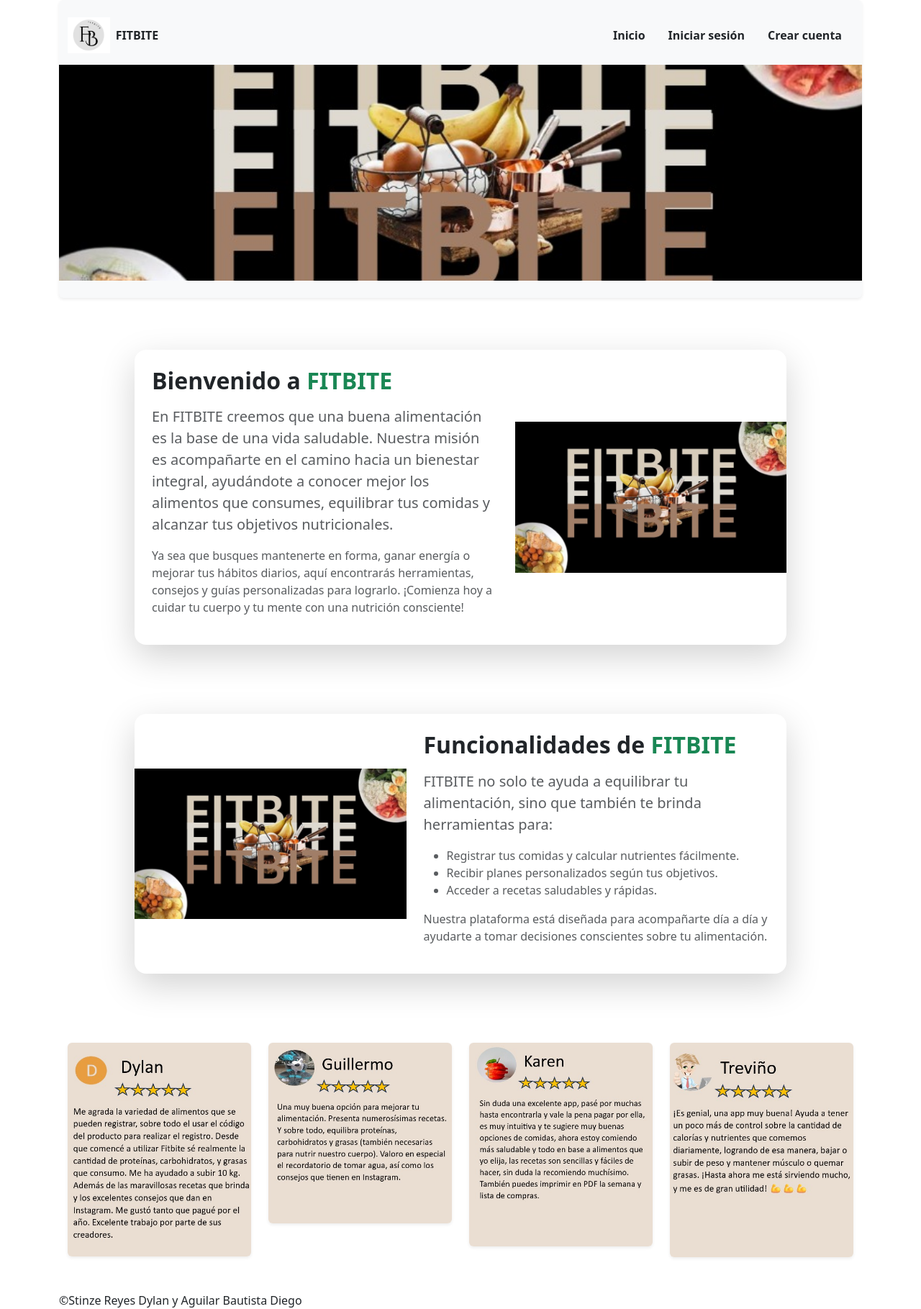
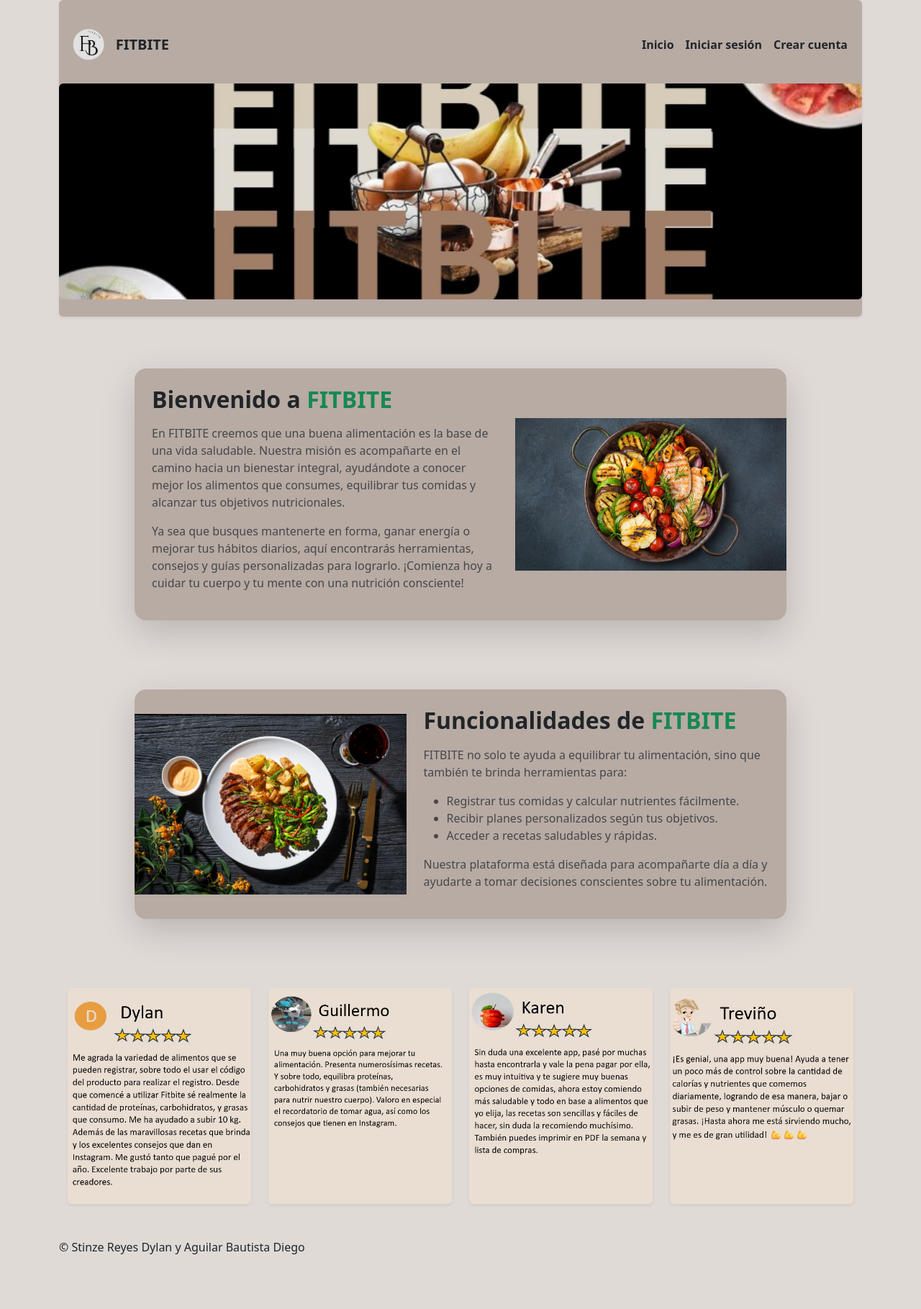
Before and after one commit to DylanStinz/nuriapp, a Flask app: page / in a window 1280 px wide. Shown: the whole page at 72% size. After the commit the page ends 1743 px from the top, so only its background shows below. Run offline with Flask 3, Linux system fonts and the light colour scheme.

Commit message:
actualizacion

```diff
--- /dev/null
+++ b/entorno/pyvenv.cfg
@@ -0,0 +1,5 @@
+home = C:\Python312
+include-system-site-packages = false
+version = 3.12.6
+executable = C:\Python312\python.exe
+command = C:\Python312\python.exe -m venv C:\Users\usuario\OneDrive\Desktop\nuriapp\entorno
--- a/templates/inicio.html
+++ b/templates/inicio.html
@@ -1,54 +1,69 @@
 <!DOCTYPE html>
-<html lang="en">
+<html lang="esp">
 <head>
   <meta charset="UTF-8">
   <meta name="viewport" content="width=device-width, initial-scale=1.0">
   <title>Document</title>
+
   <link href="https://cdn.jsdelivr.net/npm/bootstrap@5.3.8/dist/css/bootstrap.min.css" rel="stylesheet" integrity="sha384-sRIl4kxILFvY47J16cr9ZwB07vP4J8+LH7qKQnuqkuIAvNWLzeN8tE5YBujZqJLB" crossorigin="anonymous">
 </head>
-<body>
+
+<body style="background-color: #E0DAD7;">
   <main class="container">
-<header class="bg-light text-dark py-4 mb-4 rounded shadow-sm">
-    <div class="container d-flex align-items-center justify-content-between">
 
-        <a href="/" class="d-flex align-items-center text-decoration-none">
-            <img src="{{ url_for('static', filename='image/2.jpg') }}"
+    <header class="text-dark py-4 mb-4 rounded shadow-sm" style="background-color: #B7ABA4;">
+      <nav class="navbar navbar-expand-lg navbar-light">
+        <div class="container">
+
+          <a href="/" class="navbar-brand d-flex align-items-center">
+            <img src="{{ url_for('static', filename='image/8.png') }}"
                  alt="Logo FITBITE"
                  style="height: 50px; width: auto;">
             <span class="fw-bold ms-2 text-dark">FITBITE</span>
           </a>
 
+          <button class="navbar-toggler" type="button" data-bs-toggle="collapse" data-bs-target="#navbarNav"
+                  aria-controls="navbarNav" aria-expanded="false" aria-label="Toggle navigation">
+            <span class="navbar-toggler-icon"></span>
+          </button>
 
-        <nav class="nav">
+          <div class="collapse navbar-collapse justify-content-end" id="navbarNav">
+            <ul class="navbar-nav">
+              <li class="nav-item">
                 <a class="nav-link text-dark fw-semibold" href="/">Inicio</a>
+              </li>
+              <li class="nav-item">
                 <a class="nav-link text-dark fw-semibold" href="/inicio">Iniciar sesión</a>
+              </li>
+              <li class="nav-item">
                 <a class="nav-link text-dark fw-semibold" href="/crear">Crear cuenta</a>
+              </li>
+            </ul>
+          </div>
+        </div>
       </nav>
-    </div>
-
 
       <div class="mt-3">
         <img src="{{ url_for('static', filename='image/1.jpg') }}"
              alt="portada"
-             class="img-fluid w-100"
+             class="img-fluid w-100 rounded"
              style="height: 300px; object-fit: cover;">
       </div>
     </header>
+
 
     <section class="py-5">
       <div class="container">
         <div class="row justify-content-center">
           <div class="col-12 col-lg-10">
-        <div class="card shadow-lg border-0 rounded-4 overflow-hidden">
+            <div class="card shadow-lg border-0 rounded-4 overflow-hidden" style="background-color: #B7ABA4;">
               <div class="row g-0 align-items-center">
-
-
                 <div class="col-md-7">
                   <div class="card-body p-4 text-center text-md-start">
                     <h2 class="fw-bold mb-3">
                       Bienvenido a <span class="text-success">FITBITE</span>
                     </h2>
-                <p class="lead text-muted">
+                    <p class="text-muted">
                       En FITBITE creemos que una buena alimentación es la base de una vida saludable.
                       Nuestra misión es acompañarte en el camino hacia un bienestar integral, ayudándote a conocer
                       mejor los alimentos que consumes, equilibrar tus comidas y alcanzar tus objetivos nutricionales.
@@ -58,13 +73,11 @@
                       aquí encontrarás herramientas, consejos y guías personalizadas para lograrlo.
                       ¡Comienza hoy a cuidar tu cuerpo y tu mente con una nutrición consciente!
                     </p>
-
                   </div>
                 </div>
 
-
                 <div class="col-md-5">
-              <img src="{{ url_for('static', filename='image/1.jpg') }}"
+                  <img src="{{ url_for('static', filename='image/9.webp') }}"
                        class="img-fluid h-100 w-100"
                        alt="Imagen ilustrativa de alimentación saludable FITBITE"
                        style="object-fit: cover;">
@@ -76,27 +89,25 @@
         </div>
       </div>
     </section>
+
     <section class="py-5">
       <div class="container">
         <div class="row justify-content-center">
           <div class="col-12 col-lg-10">
-        <div class="card shadow-lg border-0 rounded-4 overflow-hidden">
+            <div class="card shadow-lg border-0 rounded-4 overflow-hidden" style="background-color: #B7ABA4;">
               <div class="row g-0 align-items-center">
-
-
                 <div class="col-md-5">
-              <img src="{{ url_for('static', filename='image/1.jpg') }}"
+                  <img src="{{ url_for('static', filename='image/10.webp') }}"
                        class="img-fluid h-100 w-100"
                        alt="Imagen ilustrativa de alimentación saludable FITBITE"
                        style="object-fit: cover;">
                 </div>
-
                 <div class="col-md-7">
                   <div class="card-body p-4 text-center text-md-start">
                     <h2 class="fw-bold mb-3">
                       Funcionalidades de <span class="text-success">FITBITE</span>
                     </h2>
-                <p class="lead text-muted">
+                    <p class="text-muted">
                       FITBITE no solo te ayuda a equilibrar tu alimentación, sino que también te brinda herramientas para:
                     </p>
                     <ul class="text-muted">
@@ -107,51 +118,39 @@
                     <p class="text-muted">
                       Nuestra plataforma está diseñada para acompañarte día a día y ayudarte a tomar decisiones conscientes sobre tu alimentación.
                     </p>
-
                   </div>
                 </div>
-
               </div>
             </div>
           </div>
         </div>
       </div>
     </section>
+
     <section class="py-5">
       <div class="container">
         <div class="row g-4">
-
           <div class="col-6 col-md-3">
-        <img src="{{ url_for('static', filename='image/3.jpg') }}"
-             alt="Imagen 1"
-             class="img-fluid rounded shadow-sm">
+            <img src="{{ url_for('static', filename='image/3.jpg') }}" alt="Imagen 1" class="img-fluid rounded shadow-sm" style="width: 100%; height: 300px; object-fit: cover;">
           </div>
-
           <div class="col-6 col-md-3">
-        <img src="{{ url_for('static', filename='image/4.jpg') }}"
-             alt="Imagen 2"
-             class="img-fluid rounded shadow-sm">
+            <img src="{{ url_for('static', filename='image/7.png') }}" alt="Imagen 2" class="img-fluid rounded shadow-sm" style="width: 100%; height: 300px; object-fit: cover;">
           </div>
-
           <div class="col-6 col-md-3">
-        <img src="{{ url_for('static', filename='image/5.jpg') }}"
-             alt="Imagen 3"
-             class="img-fluid rounded shadow-sm">
+            <img src="{{ url_for('static', filename='image/5.jpg') }}" alt="Imagen 3" class="img-fluid rounded shadow-sm" style="width: 100%; height: 300px; object-fit: cover;">
           </div>
-
           <div class="col-6 col-md-3">
-        <img src="{{ url_for('static', filename='image/6.jpg') }}"
-             alt="Imagen 4"
-             class="img-fluid rounded shadow-sm">
+            <img src="{{ url_for('static', filename='image/6.jpg') }}" alt="Imagen 4" class="img-fluid rounded shadow-sm" style="width: 100%; height: 300px; object-fit: cover;">
           </div>
-
         </div>
       </div>
     </section>
+
     <footer>
-    <p class = "mb-0">&copy;Stinze Reyes Dylan y Aguilar Bautista Diego</p>
+      <p class="mb-0">&copy; Stinze Reyes Dylan y Aguilar Bautista Diego</p>
     </footer>
   </main>
+
   <script src="https://cdn.jsdelivr.net/npm/bootstrap@5.3.8/dist/js/bootstrap.bundle.min.js" integrity="sha384-sRIl4kxILFvY47J16cr9ZwB07vP4J8+LH7qKQnuqkuIAvNWLzeN8tE5YBujZqJLB" crossorigin="anonymous"></script>
 </body>
 </html>
```
Also changed, not shown: o.html (+141 -7 lines), static/image/10.webp (added), static/image/7.png (added), static/image/8.png (added), static/image/9.webp (added), 10 other files. Lines whose indentation alone changed are shown as unchanged.
